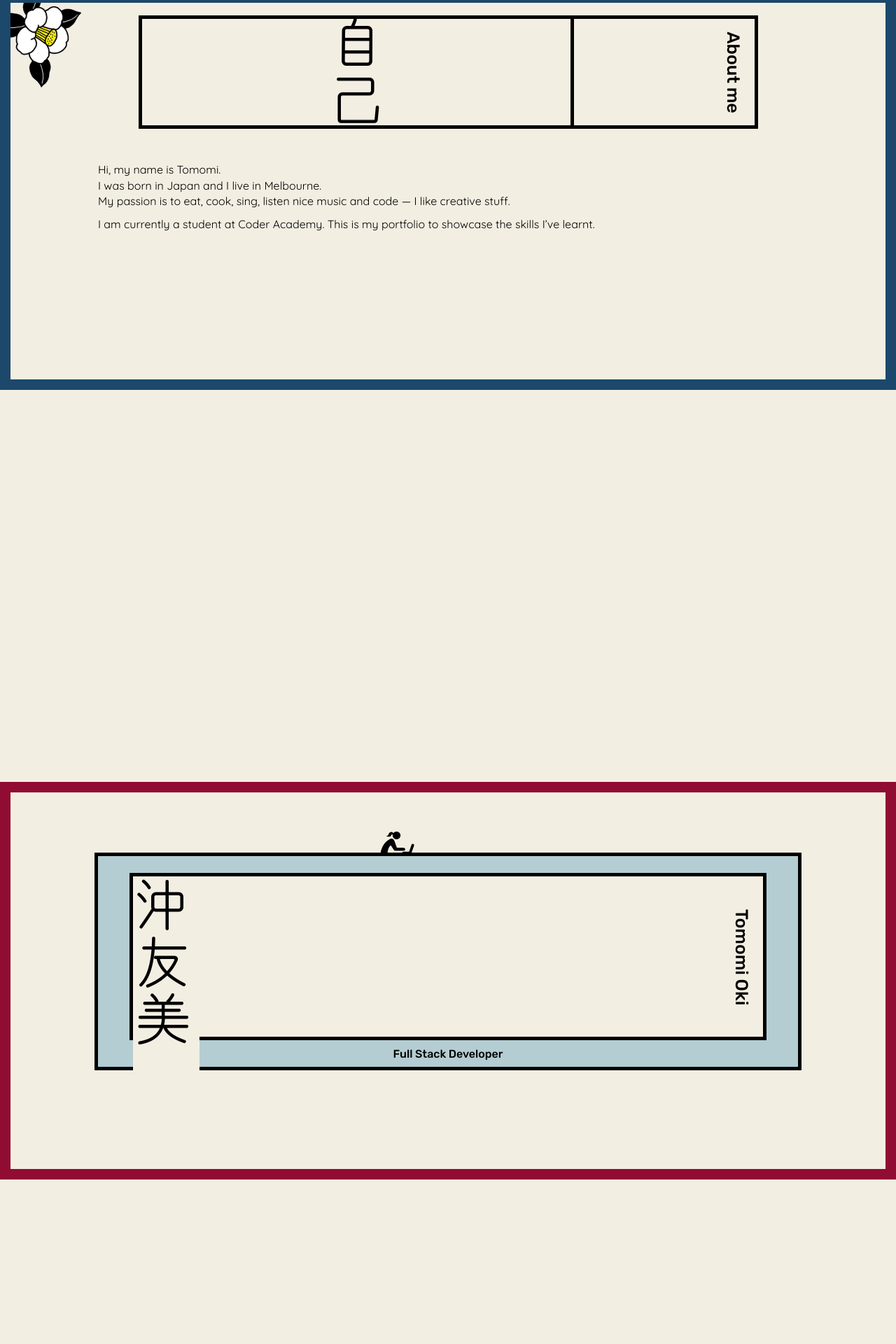
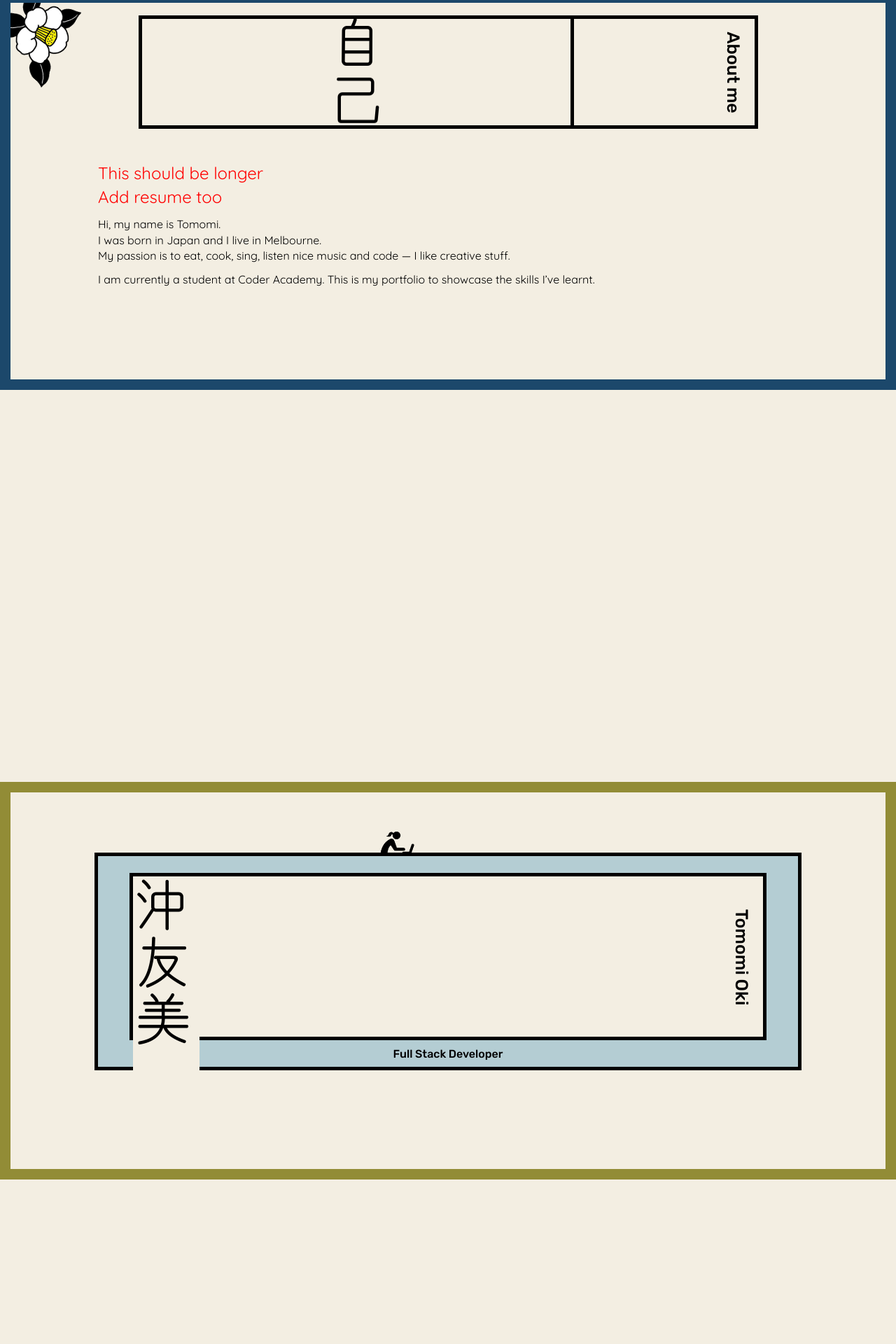
Before and after one commit to okichan/portfolio_v2, a PHP site: page / in a window 1280 px wide. Shown: the part 1139-3059 px from the top of the page at 70% size. Run offline with PHP 8.4, Linux system fonts and the light colour scheme.

Commit message:
First commit

```diff
--- a/assets/main.css
+++ b/assets/main.css
@@ -148,6 +148,20 @@
 }
 /* Card 2 end */
 
+
+/* Card 3 start */
+.page-frame-3 {
+    box-sizing: border-box;
+    border: 15px solid #928C36;
+    width: 100vw;
+    height: 568px;
+    position: relative;
+    z-index: 2;
+}
+/* Card 3 end */
+
+
+
 .space-wide {
     margin: 70vh 0;
 }
--- a/index.html
+++ b/index.html
@@ -33,6 +33,7 @@
 			<div class="bg-jiko"></div>
 			<p>About me</p>
 		</div>
+		<p style="color: red; font-size: 24px;">This should be longer<br>Add resume too</p>
 		<p>Hi,  my name is Tomomi. <br>
 			I was born in Japan and I live in Melbourne.<br>
 			My passion is to eat, cook, sing, listen nice music and code — I like creative stuff. </p>
@@ -43,7 +44,7 @@
 	<div class="space-wide"></div>
 
 	<!-- Card 3 -->
-	<div class="page-frame">
+	<div class="page-frame-3">
 		<div class="outer-frame">
 			<img class="girl-img" src="/assets/coder_girl.png" alt="coder girl">
 			<div class="inner-frame">
```
Also changed, not shown: readme.md (added).
